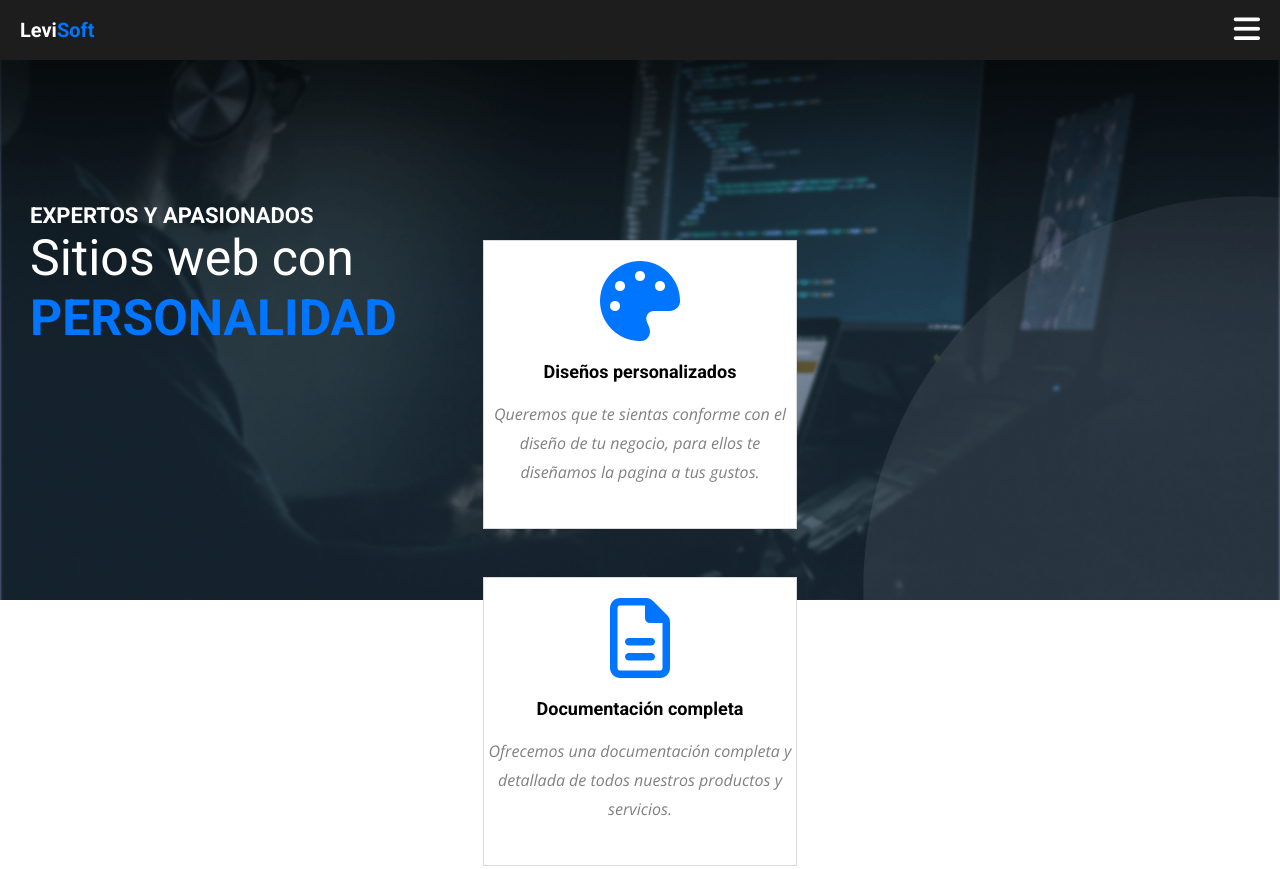
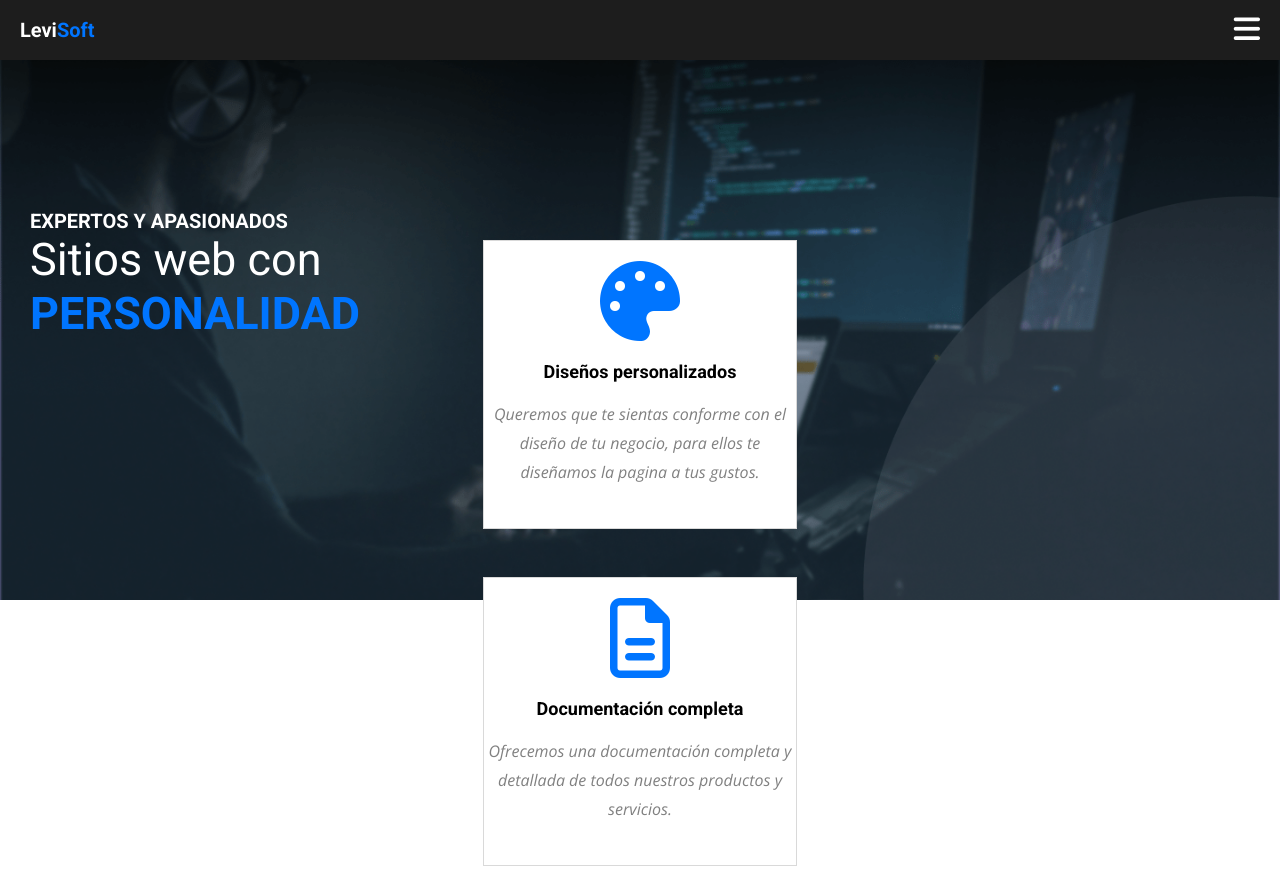
Before and after one commit to matiasillaness/landing-levisoft, a website: page index.html in a window 1280 px wide. Shown: the top 869 px of the page. Drawn offline with nearby package versions, Linux system fonts and the light colour scheme; some packages are replaced by stand-ins of ours; a script that the page names is missing.

Commit message:
cambiando tamaños

```diff
--- a/sass/style.scss
+++ b/sass/style.scss
@@ -17,6 +17,7 @@ $gris: #808080;
     margin: 0;
     padding: 0;
     font-family: 'Roboto', sans-serif;
+    scroll-behavior: smooth;
 }
 /* div,
 section,
@@ -75,12 +76,12 @@ h6 {
 }
 
 .slogan {
-    font-size: 22px;
+    font-size: 20px;
     font-weight: 700;
 }
 
 .slogan_parrafo {
-    font-size: 50px;
+    font-size: 45px;
     font-weight: bold;
     margin: 0;
     padding: 0;
```
Also changed, not shown: css/style.css, 1 other file.
